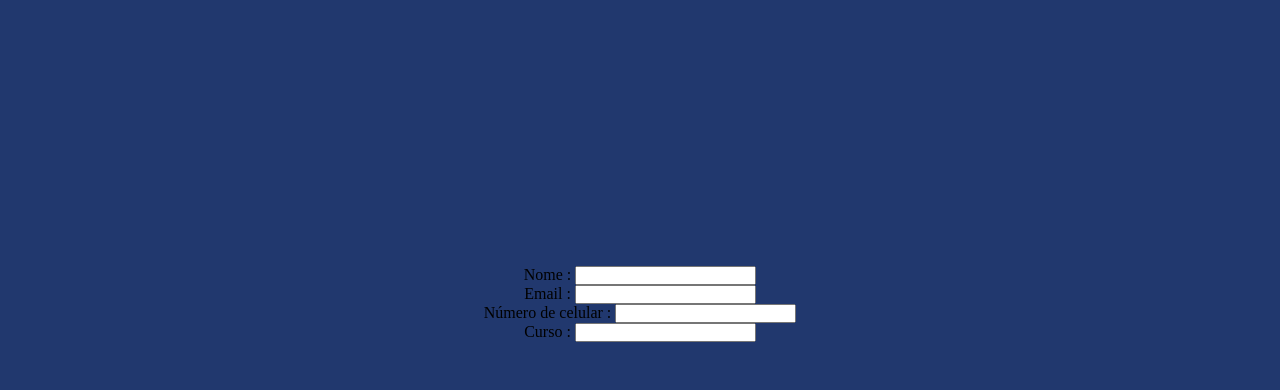
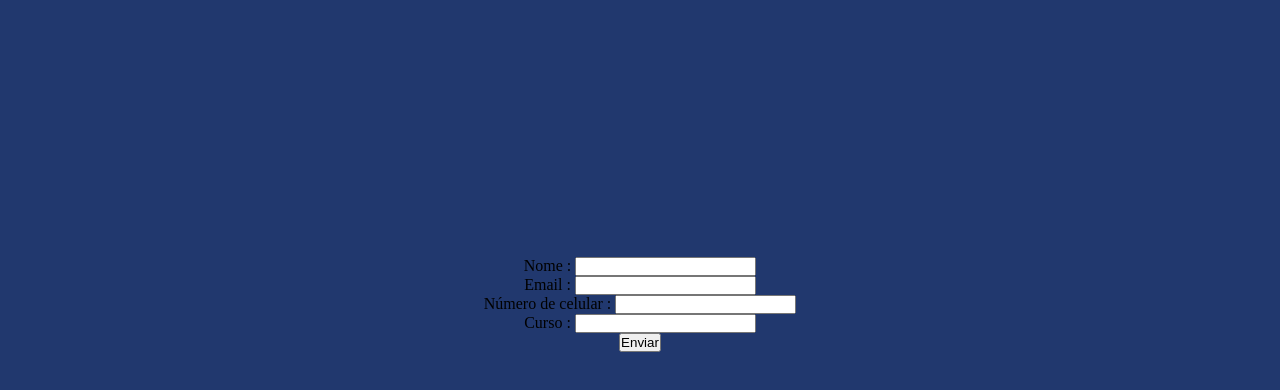
Before and after one commit to vitorlaguardia/projeto-aula-novo, a plain HTML site: page contato.html in a window 1280 px wide. Shown: the part 210-600 px from the top of the page. Drawn offline with Linux system fonts and the light colour scheme.

Commit message:
Update contato.html

```diff
--- a/contato.html
+++ b/contato.html
@@ -56,6 +56,11 @@
                 <input class="form curso" type="name" name="curso">
             </div>
 
+            <div class="botao">
+                <button>Enviar</button>
+            </div>
+
+
         </div>
 
 
```
